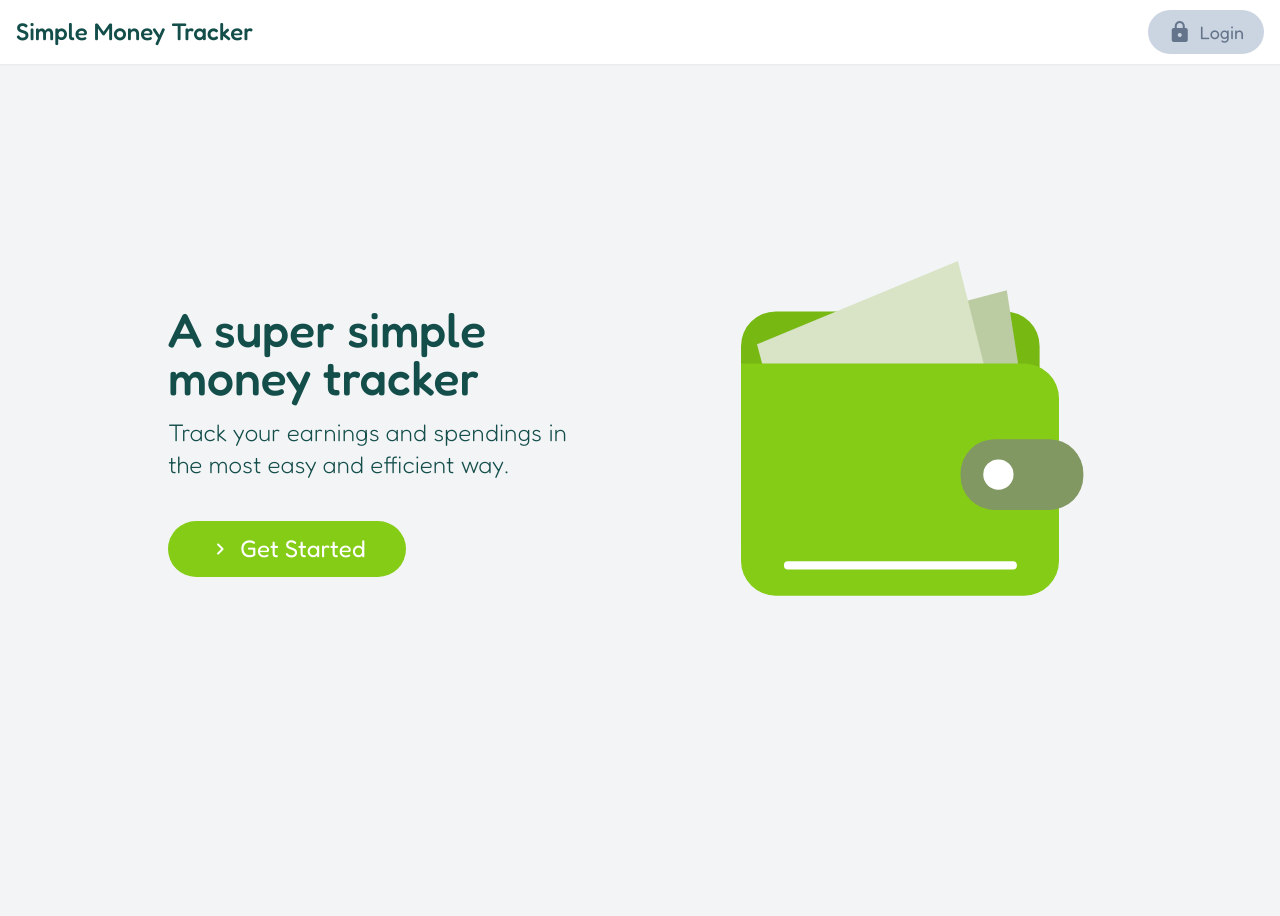
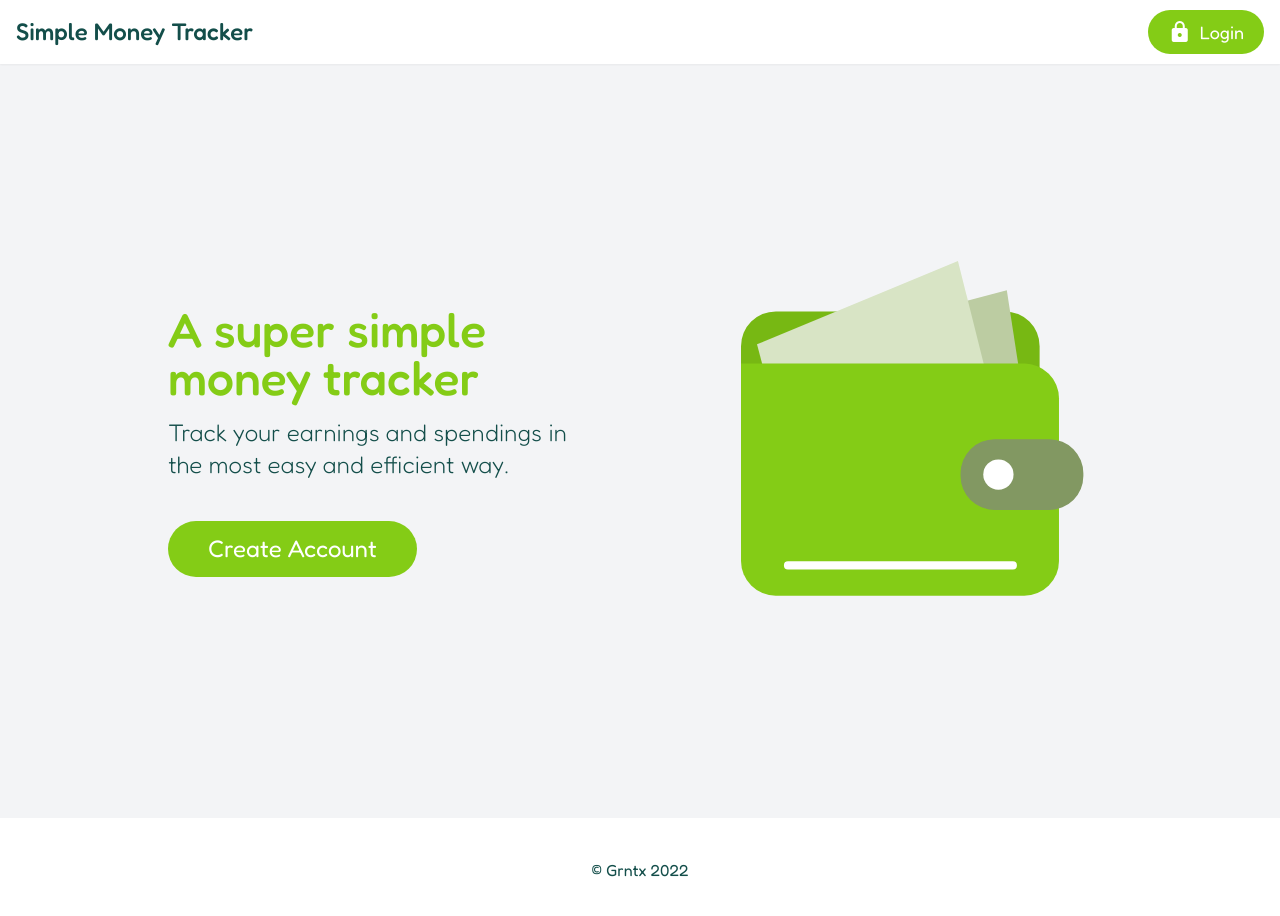
Before and after one commit to grantimbo/Simple-Money-Tracker, a Next.js app: page / in a window 1280 px wide. Shown: the top 916 px of the page. Before the commit the page ends 818 px from the top, so only its background shows below. Built offline with nearby package versions, Linux system fonts and the light colour scheme; no server answers.

Commit message:
Small changes

```diff
--- a/components/Header/index.js
+++ b/components/Header/index.js
@@ -34,7 +34,7 @@ const Header = () => {
         )}
 
         {!ctx?.loggedIn && (
-          <ButtonLink href="/login" text="Login" icon="lock" color="gray" />
+          <ButtonLink href="/login" text="Login" icon="lock" />
         )}
       </nav>
 
--- a/pages/index.js
+++ b/pages/index.js
@@ -13,22 +13,21 @@ export default function Home() {
       <main className="grid gap-10 grid-cols-1 md:grid-cols-2 p-10 max-w-screen-lg mx-auto md:gap-24 md:my-10 lg:my-36">
         <div className="flex justify-center items-center text-center md:text-left">
           <div>
-            <h1 className="text-3xl font-medium mb-1 md:mb-4 md:text-5xl">
+            <h1 className="text-3xl font-medium mb-1 md:mb-4 md:text-5xl text-lime-500">
               {`A super simple money tracker`}
+              {/* {`Easy to use..`} */}
             </h1>
             <p className="text-lg font-light mb-6 md:mb-10 md:text-2xl">
               {`Track your earnings and spendings in the most easy and efficient way.`}
             </p>
             <ButtonLink
-              text="Get Started"
-              href="/signup"
-              icon="navigate_next"
+              text="Create Account"
+              href="/login"
               additionalClasses="md:hidden"
             />
             <ButtonLink
-              text="Get Started"
-              href="/signup"
-              icon="navigate_next"
+              text="Create Account"
+              href="/login"
               size="xl"
               additionalClasses="hidden md:inline-flex"
             />
@@ -55,6 +54,8 @@ export default function Home() {
           </div>
         </div>
       </main>
+
+      <footer className="text-center bg-white p-10">© Grntx 2022</footer>
     </>
   );
 }
```
